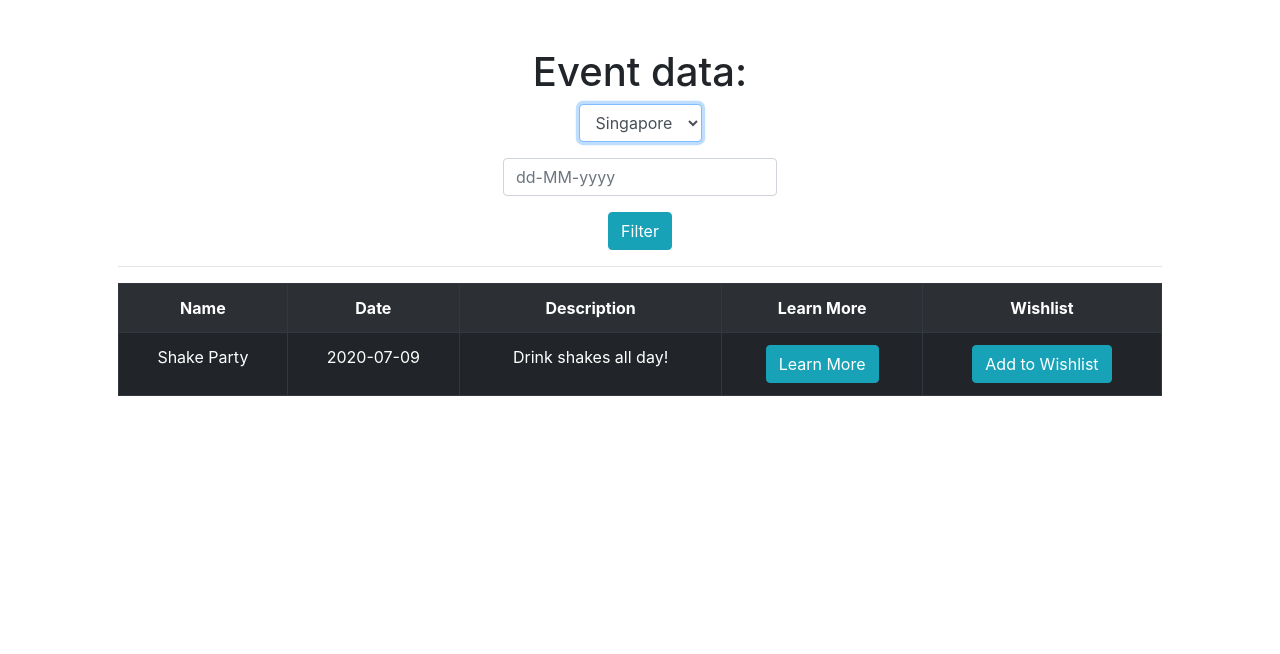
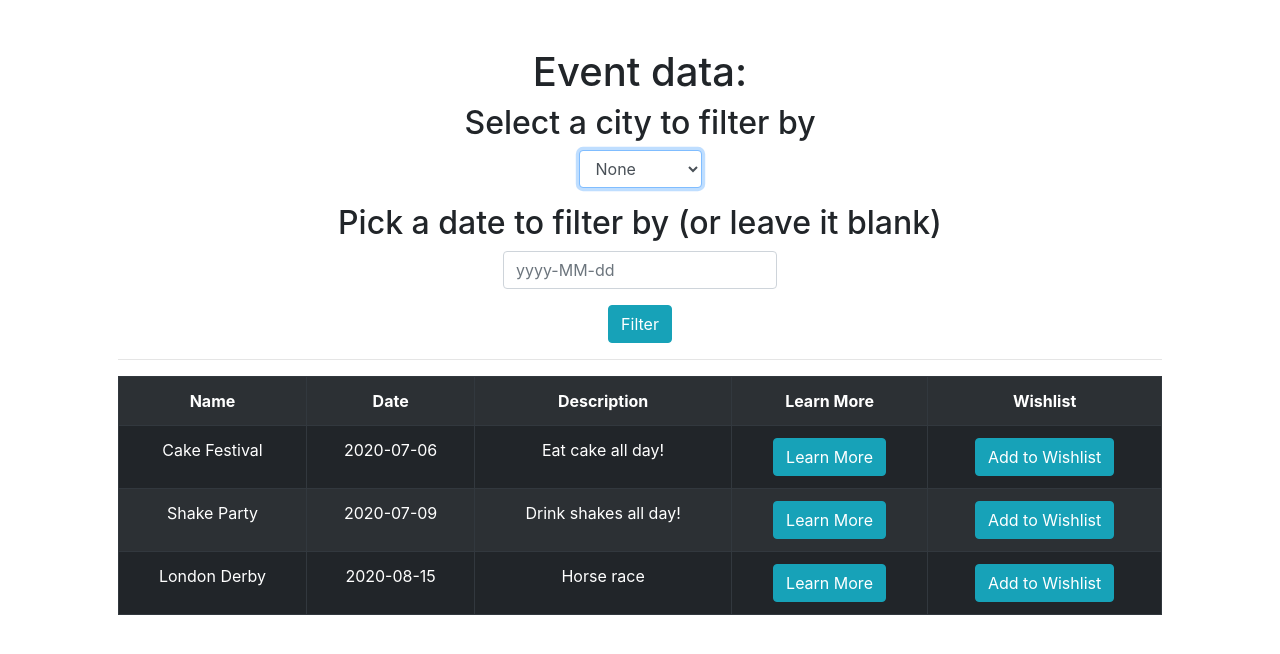
Before and after one commit to zarakhanna/cs50_final_project, a Flask app: page /browse in a window 1280 px wide. Shown: the part 76-730 px from the top of the page. Run offline with Flask 2, Linux system fonts and the light colour scheme; a user stored in the database is signed in; data comes from the database, SQL or seed files in the repository; both versions use the stored data as it was after the commit; some libraries are stand-ins or nearby versions.

Commit message:
Today's work: 1. Remove all left-join related errors 2. Fix events so that the "learn more" page acts in accordance top the wishlist 3. (PENDING AS HOMEWORK) Fix welcome and bugs 4. (PENDING FOR NEXT LESSON) Fix and upload database! 5. celebrate!! PENDING FOR NEXT LESSON

```diff
--- a/application.py
+++ b/application.py
@@ -54,8 +54,15 @@ def learn(id_event):
     """Learn about event"""
     try:
         event = db.execute(
-            "SELECT id_event, id_city, name, date, long_description FROM events WHERE id_event=:id_event",
-            id_event=id_event
+            "SELECT events.id_event, id_city, name, date, long_description, id_user \
+            FROM events \
+            LEFT JOIN (\
+            SELECT * FROM wishlist \
+            WHERE id_user=:user_id\
+            ) as wishlist \
+            ON wishlist.id_event=events.id_event \
+            WHERE events.id_event=:id_event",
+            id_event=id_event, user_id=session["user_id"]
         )[0]
         event['date'] = datetime.datetime.strptime(event['date'],'%Y-%m-%d')
         city = db.execute(
@@ -101,7 +108,7 @@ def remove_from_wishlist(id_event):
 
 def getRows(user_id):
     return db.execute(
-        "SELECT events.id_event, name, date, short_description, id_user FROM events LEFT JOIN wishlist ON events.id_event=wishlist.id_event WHERE id_user=:id_user OR id_user IS NULL ORDER BY date",
+        "SELECT events.id_event, name, date, short_description, id_user FROM events LEFT JOIN (SELECT * FROM wishlist WHERE id_user=:id_user) as wl ON events.id_event=wl.id_event ORDER BY date",
         id_user=user_id)
 
 @app.route("/browse", methods=["GET", "POST"])
@@ -109,35 +116,43 @@ def getRows(user_id):
 def browse():
     """Browse events"""
     if request.method == "POST":
-        city = request.form.get("city")
+        id_city = request.form.get("city")
         date = request.form.get("date")
-        if not date and not city:
-            rows = getRows(session["user_id"])
-        elif not date:
-            city = db.execute("SELECT id_city FROM cities WHERE name=:name", name=city.title())
-            if not city:
-                return apology("No such city")
-            else:
-                city = city[0]["id_city"]
-            rows = db.execute("SELECT events.id_event, name, date, short_description, id_user FROM events LEFT JOIN wishlist ON events.id_event=wishlist.id_event WHERE events.id_city=:id_city AND (id_user=:id_user OR id_user IS NULL) ORDER BY date",
-            id_user=session["user_id"], id_city=city)
-        elif not city:
-            rows = db.execute("SELECT events.id_event, name, date, short_description, id_user FROM events LEFT JOIN wishlist ON events.id_event=wishlist.id_event WHERE events.date=:date AND (id_user=:id_user OR id_user IS NULL) ORDER BY date",
-            date = date, id_user=session["user_id"])
+        if id_city and date:
+            print(id_city) # ERROR IN LEFT JOIN, THIS LINE IS NOT PRINTING (typed using Zubins laptop)
+            rows = db.execute(
+"SELECT events.id_event, id_city, name, date, short_description, id_user \
+                FROM events \
+                LEFT JOIN (SELECT * FROM wishlist WHERE id_user=:id_user) as wl \
+                ON events.id_event=wl.id_event \
+                WHERE id_city=:id_city AND date=:date\
+                ORDER BY date"
+                ,id_user=session["user_id"], id_city=id_city, date=date)
+        elif id_city:
+            rows = db.execute(
+                "SELECT events.id_event, id_city, name, date, short_description, id_user \
+                FROM events \
+                LEFT JOIN (SELECT * FROM wishlist WHERE id_user=:id_user) as wl \
+                ON events.id_event=wl.id_event \
+                WHERE id_city=:id_city \
+                ORDER BY date",
+                id_user=session["user_id"], id_city=id_city)
+        elif date:
+            rows = db.execute(
+                "SELECT events.id_event, id_city, name, date, short_description, id_user \
+                FROM events \
+                LEFT JOIN (SELECT * FROM wishlist WHERE id_user=:id_user) as wl \
+                ON events.id_event=wl.id_event \
+                WHERE date=:date \
+                ORDER BY date",
+                id_user=session["user_id"], date=date)
         else:
-            city = db.execute("SELECT id_city FROM cities WHERE name=:name", name=city.title())
-            if not city:
-                return apology("No such city")
-            else:
-                city = city[0]["id_city"]
-            rows = db.execute("SELECT events.id_event, name, date, short_description, id_user FROM events LEFT JOIN wishlist ON events.id_event=wishlist.id_event WHERE events.id_city=:id_city AND events.date=:date AND (id_user=:id_user OR id_user IS NULL) ORDER BY date",
-            id_user=session["user_id"], id_city=city, date = date)
+            rows = getRows(session['user_id'])
+
+
     else:
         rows = getRows(session["user_id"])
-    available_rows = db.execute("SELECT distinct cities.name FROM cities, events WHERE cities.id_city = events.id_city")
-    available_cities = []
-    for row in available_rows:
-        available_cities.append(row['name'])
+    available_cities = db.execute("SELECT distinct cities.name, cities.id_city FROM cities, events WHERE cities.id_city = events.id_city")
     return render_template("browse.html", available_cities=available_cities, rows=rows)
 
 
--- a/templates/browse.html
+++ b/templates/browse.html
@@ -8,15 +8,18 @@
 {% block main %}
     <h1>Event data:</h1>
     <form action="/browse" method="post">
+        <h2>Select a city to filter by</h2>
         <div class="form-group">
             <select autofocus class="form-control" name="city">
+                <option selected value> None </option>
                 {% for city in available_cities %}
-                 <option value={{city}}>{{city}}</option>
-                 {% endfor %}
+                <option value={{city.id_city}}>{{city.name}}</option>
+                {% endfor %}
             </select>
         </div>
         <div class="form-group">
-            <input autocomplete="off" autofocus class="form-control" name="date" placeholder="dd-MM-yyyy" type="text">
+            <h2>Pick a date to filter by (or leave it blank)</h2>
+            <input autocomplete="off" autofocus class="form-control" name="date" placeholder="yyyy-MM-dd" type="text">
         </div>
         <button class="btn btn-info" type="submit">Filter</button>
     </form>
```
Also changed, not shown: templates/event.html (+6 -5 lines), celby.db.
